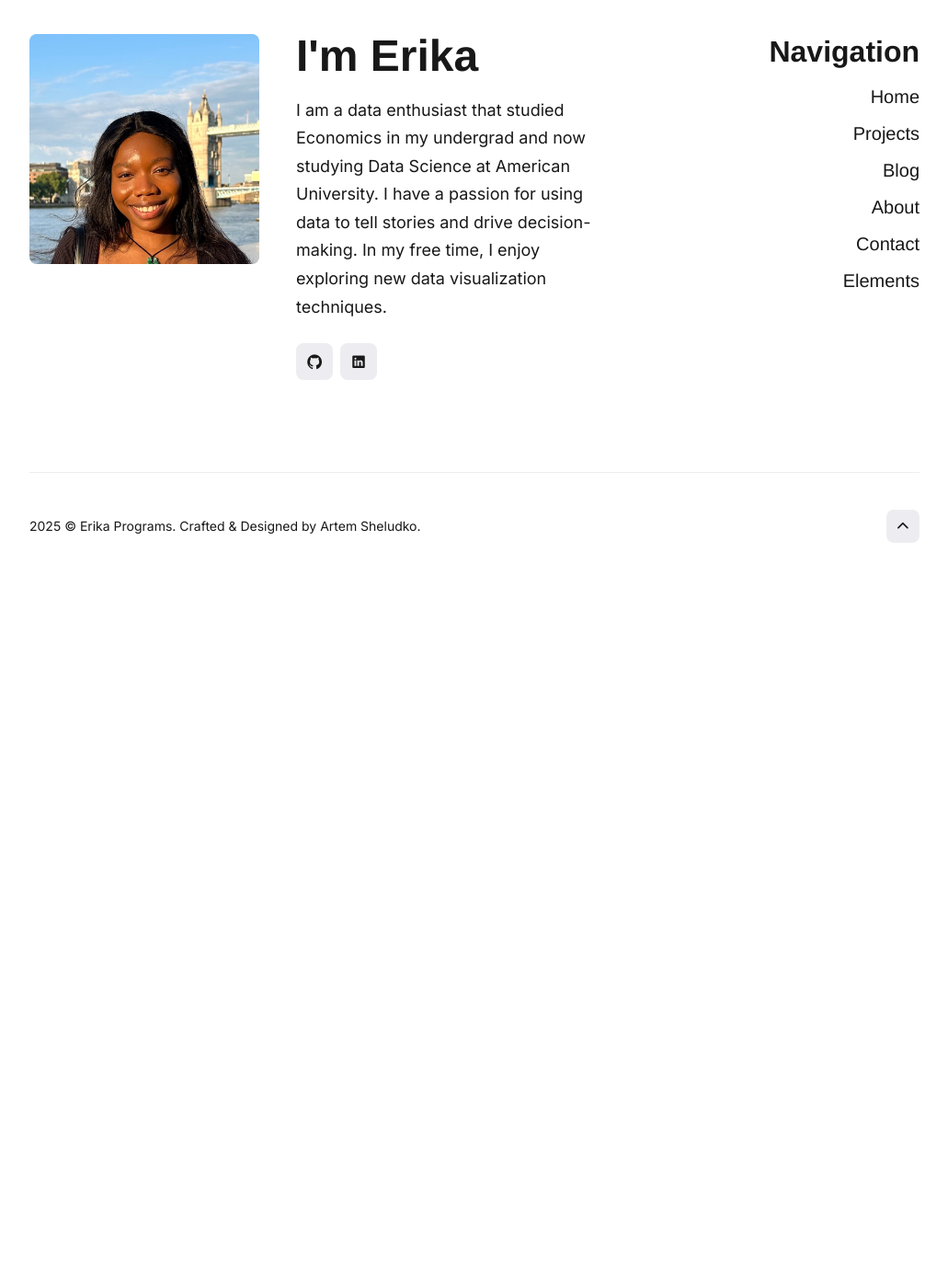
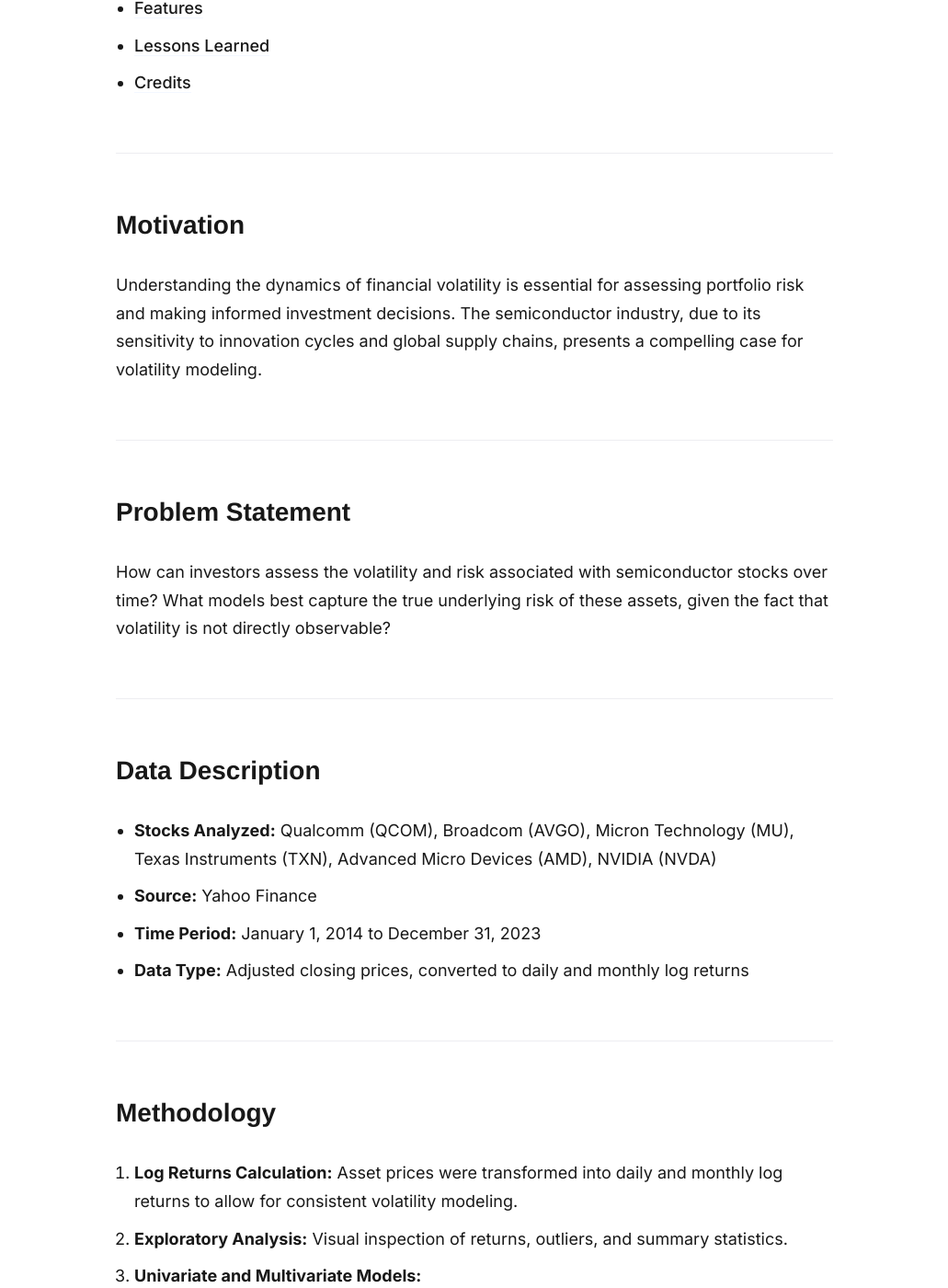
Before and after one commit to erica-prog/hilton_website, a Jekyll site: the page built from _projects/2025-01-01-scrollytelling-financial-risk-analysis.md, in a window 1280 px wide and 1400 px high, scrolled down 3841 px. Shown: the whole window at 92% size, without its empty margins (124-1155 px from the left). Built offline with Jekyll 4.4.1, drawn with Linux system fonts in a browser that asks for light colours; nearby versions of some CDN libraries; some web fonts are replaced; before the commit the page ends 4471 px from its top, so only the background shows below that; some of the changed text lies outside the part shown.

Commit message:
edit scrollytelling page

```diff
--- a/_projects/2025-01-01-scrollytelling-financial-risk-analysis.md
+++ b/_projects/2025-01-01-scrollytelling-financial-risk-analysis.md
@@ -32,3 +32,108 @@
     <img src="/hilton_website/portfolio_images/scrollytelling_images/preview_scrollytelling.gif" loading="lazy" alt="Preview Scrollytelling">
   </div>
 </div>
+
+# Financial Risk Analysis of Semiconductor Stocks using O-GARCH and Value-at-Risk (VaR) Models
+
+## Project Description
+This project presents a financial risk analysis of selected semiconductor manufacturing stocks by examining their asset volatility through advanced econometric models. Utilizing R, specifically the O-GARCH (Orthogonal Generalized Autoregressive Conditional Heteroskedasticity) and Value-at-Risk (VaR) models, this study evaluates the risk and volatility of investments within the semiconductor sector. Findings are visually and interactively presented through a custom personal website, built with the `qmd-lab/closeread` R package, HTML, and CSS.
+
+> **Disclaimer:** This analysis is purely academic and is not intended as financial advice or investment guidance.
+
+***
+
+## Table of Contents
+* [Motivation](#motivation)
+* [Problem Statement](#problem-statement)
+* [Data Description](#data-description)
+* [Methodology](#methodology)
+* [Key Findings](#key-findings)
+* [Features](#features)
+* [Lessons Learned](#lessons-learned)
+*  [Credits](#credits)
+
+***
+
+## Motivation
+Understanding the dynamics of financial volatility is essential for assessing portfolio risk and making informed investment decisions. The semiconductor industry, due to its sensitivity to innovation cycles and global supply chains, presents a compelling case for volatility modeling.
+
+***
+
+## Problem Statement
+How can investors assess the volatility and risk associated with semiconductor stocks over time? What models best capture the true underlying risk of these assets, given the fact that volatility is not directly observable?
+
+***
+
+## Data Description
+- **Stocks Analyzed:** Qualcomm (QCOM), Broadcom (AVGO), Micron Technology (MU), Texas Instruments (TXN), Advanced Micro Devices (AMD), NVIDIA (NVDA)
+- **Source:** Yahoo Finance
+- **Time Period:** January 1, 2014 to December 31, 2023
+- **Data Type:** Adjusted closing prices, converted to daily and monthly log returns
+
+***
+
+## Methodology
+1. **Log Returns Calculation:** Asset prices were transformed into daily and monthly log returns to allow for consistent volatility modeling.
+2. **Exploratory Analysis:** Visual inspection of returns, outliers, and summary statistics.
+3. **Univariate and Multivariate Models:**
+   * ARCH, GARCH for basic volatility estimates
+   * O-GARCH (1,1) model using principal component analysis (PCA)
+4. **Value-at-Risk Estimation:**
+   * Empirical quantile method
+   * Parametric O-GARCH model
+5. **Backtesting:** Rolling window approach to evaluate model accuracy over time
+
+***
+
+## Key Findings
+1. **Volatility & Return Profiles:**
+  * AMD and NVIDIA show high volatility and extreme returns, often tied to market events like CPU/GPU launches and the AI boom.
+  * Texas Instruments has the lowest volatility, offering a more stable investment profile.
+
+2. **Statistical Highlights:**
+  * **Highest Avg Return:** NVIDIA
+  * **Highest Volatility:** AMD
+  * **Most Outliers (High Kurtosis):** AMD, Qualcomm
+  * **Negative Skew (Extreme Losses):** Broadcom
+
+3. **Correlation Insights:**
+  * Strong correlations between TXN, AVGO, and QCOM
+  * AMD and QCOM show lower correlation → better diversification
+
+4. **O-GARCH Findings:**
+  * 3 Principal Components explain over 85% of return variation
+  * PC1 = Market Factor | PC2 = Financial Factor | PC3 = Emerging Tech/Metaverse
+
+5. **Value-at-Risk (VaR):**
+  * Estimated VaR at 95% confidence for $1M = ~$25,946 to $44,449
+  * Backtesting showed good fit in normal times, underperformance in stress periods like COVID-19
+
+***
+
+## Features
+1. Real stock data from Yahoo Finance
+2. Time series modeling with ARCH, GARCH, and O-GARCH
+3. Principal Component Analysis (PCA)
+4. Rolling window VaR backtesting
+5. Interactive visuals via Quarto R website
+
+***
+
+## Lessons Learned
+1. Modeling volatility is crucial but must consider structural shifts in the market
+2. PCA is powerful in simplifying high-dimensional financial data
+3. Backtesting is essential to validate the reliability of risk measures
+4. Market news and innovation cycles significantly affect semiconductor stock performance
+
+***
+
+## Credits
+This project was inspired and guided by:
+1. *Financial Risk Forecasting: The Theory and Practice of Forecasting Market Risk with Implementation in R and Matlab* by **Jon Danielsson**
+2. *An Introduction to Analysis of Financial Data with R* by **Ruey S. Tsay**
+
+Website built using `qmd-lab/closeread`, HTML, and CSS.
+
+***
+
+*Built with R, qmd-lab/closeread, HTML, and CSS. Not financial advice. For academic and demonstration purposes only.*
```
Also changed, not shown: other parts of _projects/2025-01-01-scrollytelling-financial-risk-analysis.md (+1 -1 lines).
